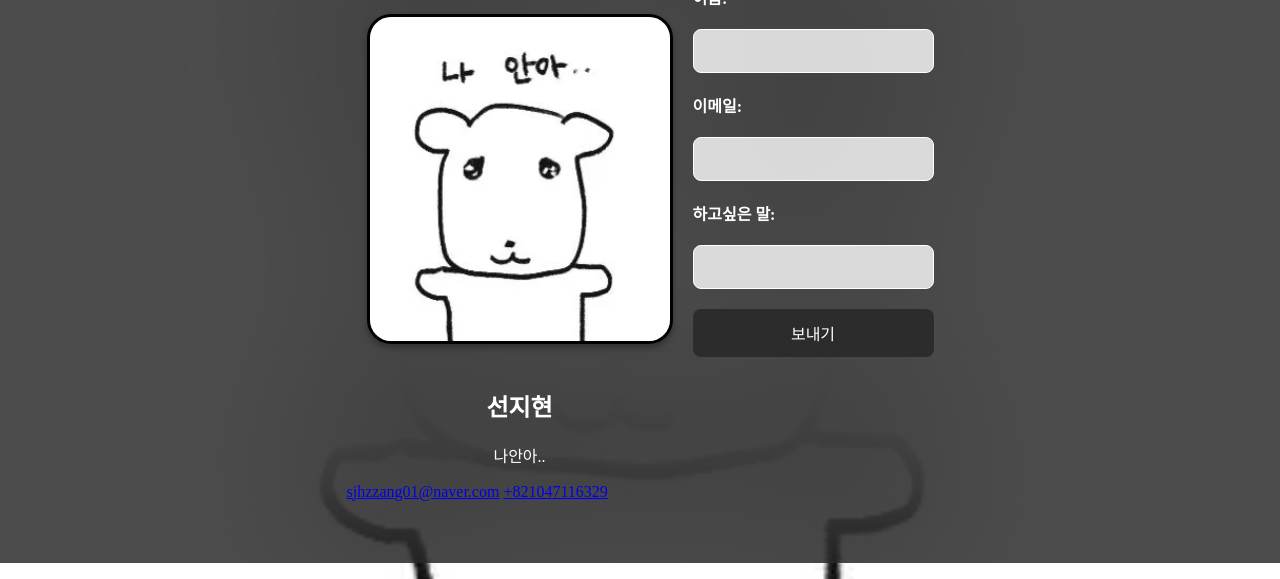
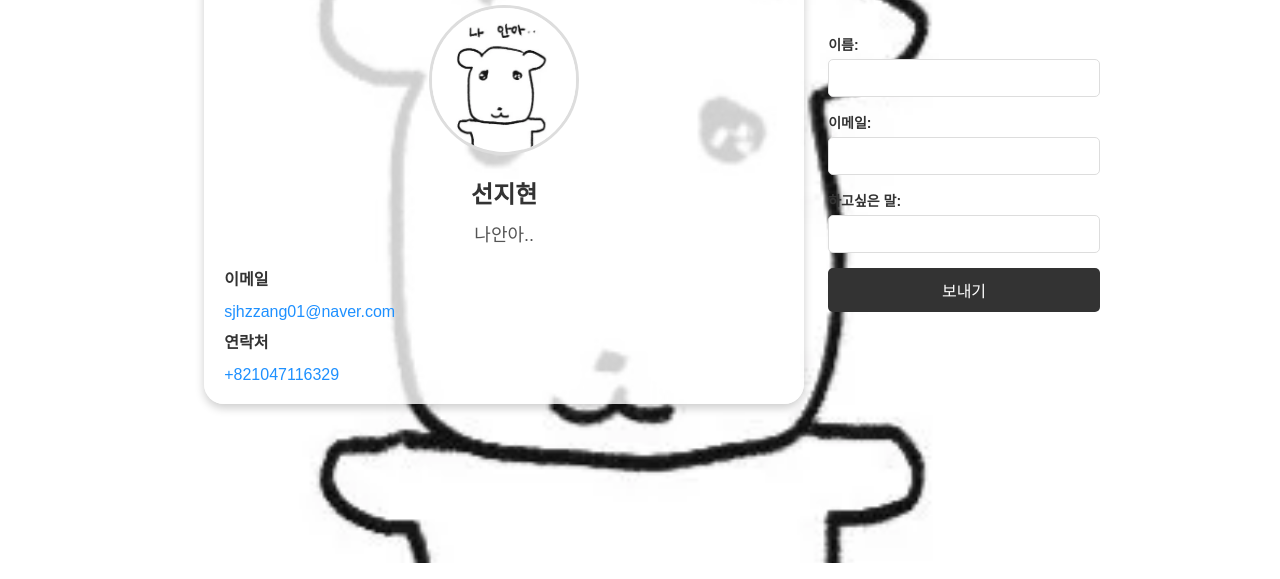
Before and after one commit to jihyun0818/2024, a plain HTML site: page html/lastlast.html in a window 1280 px wide. Shown: the part 237-816 px from the top of the page. Drawn offline with Linux system fonts and the light colour scheme.

Commit message:
변경변경

```diff
--- a/css/first.css
+++ b/css/first.css
@@ -1,125 +1,131 @@
 @charset "UTF-8";
 
+/* 전체 초기화 */
+* {
+  box-sizing: border-box;
+  margin: 0;
+  padding: 0;
+}
+
 body {
+  font-family: Arial, sans-serif;
+  background: url(/2024/images/hug.png) no-repeat center / cover; /* 배경 이미지 설정 */
   height: 100vh;
   display: flex;
   justify-content: center;
   align-items: center;
-  background: url(/2024/images/hug.png) no-repeat 50% 50% / cover; /* 배경 이미지 설정 */
 }
 
-body::before {
-  content: '';
-  position: absolute;
-  top: 0;
-  left: 0;
-  width: 100%;
-  height: 100%;
-  background: rgba(0, 0, 0, 0.7); /* 반투명 레이어 */
-  backdrop-filter: blur(88px); /* 블러 효과 */
-  z-index: -1; /* 본문 뒤로 배치 */
+.container {
+  width: 600px;
+  padding: 20px;
+  background: rgba(255, 255, 255, 0.8); /* 반투명 배경 */
+  border-radius: 20px;
+  box-shadow: 0 4px 10px rgba(0, 0, 0, 0.2);
+  position: relative;
+  margin: 24px;
 }
 
-main {
-  width: 1080px;
-  padding: 40px;
-  display: flex;
-  flex-wrap: wrap; /* 줄 바꿈 허용 */
-  gap: 20px;
-  border-radius: 20px;
-  background: rgba(255, 255, 255, 0.2); /* 반투명 배경 */
-  box-shadow: 0px 4px 6px rgba(0, 0, 0, 0.2);
-  backdrop-filter: blur(30px);
-  overflow: hidden;
+/* 제목 스타일 */
+h1 {
+  text-align: center;
+  font-size: 36px;
+  color: #333;
+  margin-bottom: 20px;
 }
 
-/* 좁은 화면에서 레이아웃 변경 */
-@media screen and (max-width: 768px) {
-  main {
-    flex-direction: column; /* 세로 정렬 */
-  }
+/* 프로필 이미지 */
+.profileImg {
+  width: 150px;
+  height: 150px;
+  border-radius: 50%;
+  display: block;
+  margin: 0 auto 20px;
+  border: 3px solid #ddd;
+  object-fit: cover;
 }
 
-h1 {
-  flex: 0 0 100%;
-  font-size: 60px;
-  line-height: 1.2;
+/* 프로필 이름 */
+.profile-name {
   text-align: center;
-  color: #ffffff;
-}
-h2 {
-  color: #ffffff;
-  text-align: center;
+  font-size: 24px;
+  font-weight: bold;
+  color: #333;
+  margin-bottom: 10px;
 }
 
-p {
+/* 소개 텍스트 */
+.intro-text {
   text-align: center;
-  color: #ffffff;
-}
-.profileImg {
-  width: 300px; /* 이미지의 고정 너비 */
-  height: 324px; /* 이미지의 고정 높이 */
-  border-radius: 24px; /* 완전한 원형으로 모서리 둥글게 */
-  overflow: hidden; /* 테두리 밖의 이미지 숨김 */
-  box-shadow: 0px 4px 6px rgba(0, 0, 0, 0.3);
-  border: 3px solid #000000; /* 흰색 테두리 추가 */
-  object-fit: cover;
-  margin: 20px;
+  font-size: 18px;
+  color: #555;
+  margin-bottom: 20px;
 }
 
+/* 이메일과 번호 스타일 */
 .contact {
   display: flex;
-  gap: 40px;
+  flex-direction: column; /* 세로 정렬 */
+  gap: 8px; /* 항목 간 간격을 줄임 */
+  margin-top: 10px; /* 전체 contact 블록의 상단 여백 */
+}
+
+.contact-item {
+  display: flex; /* 라벨과 링크를 한 줄로 배치 */
+  align-items: center; /* 수직 중앙 정렬 */
+  gap: 5px; /* 라벨과 링크 사이 간격 */
+}
+
+.contact label {
+  font-size: 16px;
+  font-weight: bold;
+  color: #333;
+  white-space: nowrap; /* 라벨 줄 바꿈 방지 */
 }
 
 .contact a {
-  color: #ffffff;
   text-decoration: none;
+  color: #1e90ff; /* 파란색 링크 */
+  font-size: 16px;
 }
 
 .contact a:hover {
-  text-decoration: underline;
+  text-decoration: underline; /* 호버 시 밑줄 추가 */
 }
 
-form {
-  flex: 1;
-  display: flex;
-  flex-direction: column;
-  gap: 20px;
-  justify-content: flex-end;
+/* 폼 스타일 */
+.formContainer {
+  margin-top: 20px;
 }
 
-form input,
-form textarea {
-  padding: 12px 16px;
-  border-radius: 8px;
-  border: 1px solid #ffffff;
-  font-size: 16px;
-  background: rgba(255, 255, 255, 0.8);
+label {
+  display: block;
+  margin-bottom: 5px;
+  color: #333;
+  font-size: 14px;
 }
 
-form textarea {
-  min-height: 100px;
-  resize: none;
+input {
+  width: 100%;
+  padding: 10px;
+  margin-bottom: 15px;
+  border-radius: 5px;
+  border: 1px solid #ddd;
+  font-size: 14px;
 }
 
-form button {
-  border-radius: 8px;
-  padding: 12px;
-  background: #2c2c2c;
+button {
+  width: 100%;
+  padding: 10px;
   border: none;
-  color: #ffffff;
+  border-radius: 5px;
+  background: #333;
+  color: white;
   font-size: 16px;
   cursor: pointer;
   transition: background 0.3s ease;
 }
 
-form button:hover {
-  background: #1a1a1a;
+button:hover {
+  background: #555;
 }
-
-label {
-  color: #ffffff;
-  font-size: 16px;
-  font-weight: bold;
-}
--- a/html/lastlast.html
+++ b/html/lastlast.html
@@ -13,8 +13,10 @@
       <img src="/2024/images/hug.png" alt="profil Image" class="profileImg" />
       <h2 class="profile-name">선지현</h2>
       <p class="intro-text">나안아..</p>
-        <a href="sjhzzang01@naver.com">sjhzzang01@naver.com</a>
-        <a href="tel:+821047116329">+821047116329</a>
+      <div class="contact">
+        <label>이메일</label><a href="sjhzzang01@naver.com">sjhzzang01@naver.com</a>
+        <label>연락처</label><a href="tel:+821047116329">+821047116329</a>
+      </div>
       </div>
       <div class="formContainer">
         <form action="/" method="POST">
```
